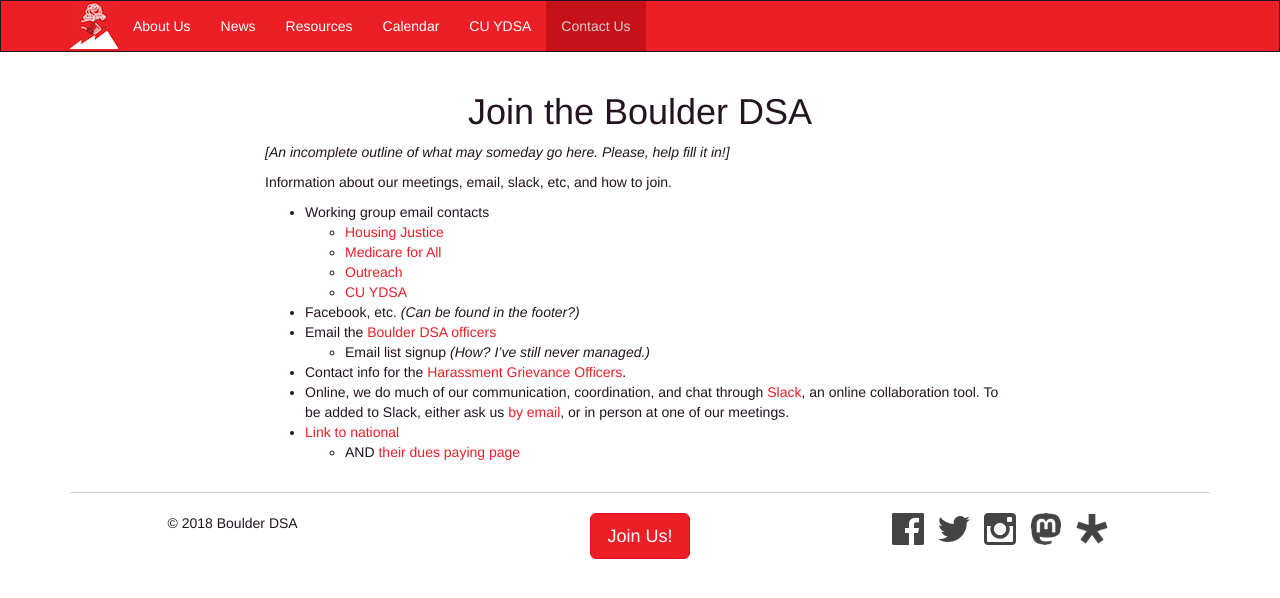
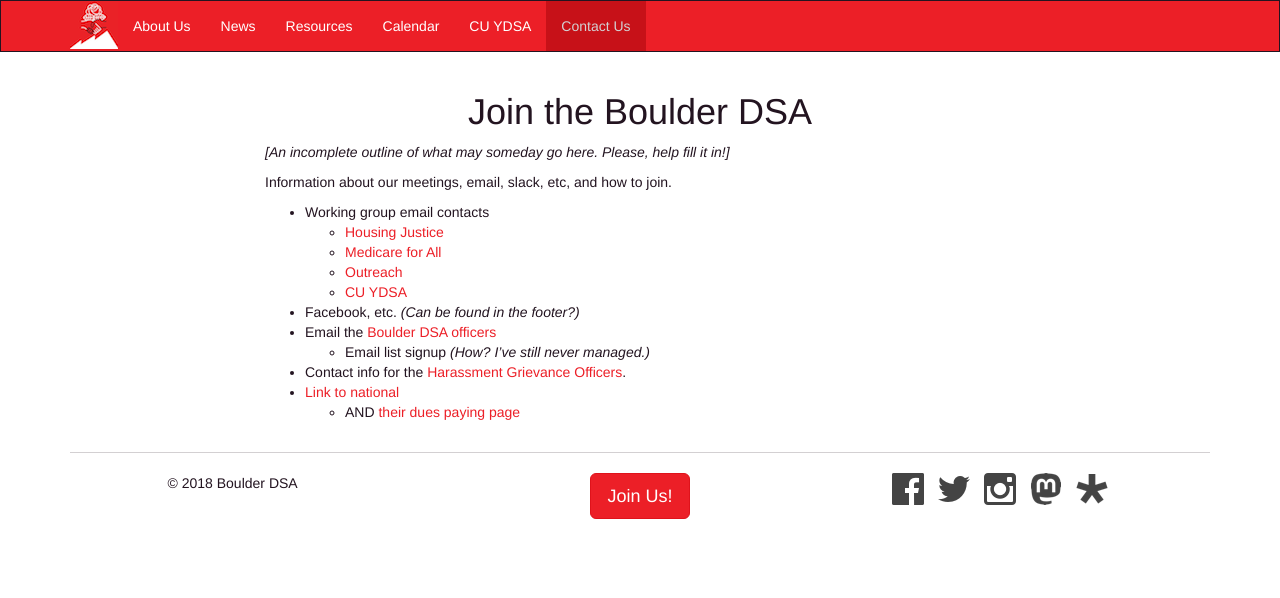
Before and after one commit to boulderdsa/boulderdsa.github.io, a Jekyll site: the page built from contact.md, in a window 1280 px wide. Shown: the top 598 px of the page. Built offline with Jekyll 4.4.1, drawn with Linux system fonts in a browser that asks for light colours.

Commit message:
Hiding our slack channel?

```diff
--- a/contact.md
+++ b/contact.md
@@ -14,7 +14,6 @@ Information about our meetings, email, slack, etc, and how to join.
 * Email the [Boulder DSA officers][email-officers]
     * Email list signup  _(How?  I've still never managed.)_
 * Contact info for the [Harassment Grievance Officers][email-hgo].
-* Online, we do much of our communication, coordination, and chat through [Slack](https://boulderdsa.slack.com), an online collaboration tool.  To be added to Slack, either ask us [by email][email-slack], or in person at one of our meetings.
 * [Link to national](http://www.dsausa.org)
     * AND [their dues paying page](https://act.dsausa.org/donate/membership/)
 
@@ -23,5 +22,4 @@ Information about our meetings, email, slack, etc, and how to join.
 [email-m4a]: mailto:boulderdsa.m4a@gmail.com
 [email-outreach]: mailto:boulderdsa.outreach@gmail.com
 [email-ydsa]: mailto:ydsa@colorado.edu
-[email-slack]: mailto:boulderdsa@gmail.com?subject={{ "Add me to Slack" | uri_escape}}&body={{ "Hi, my name is ___ and I'd like to be added to the Boulder DSA's Slack because ___." | uri_escape}}
 [email-hgo]: mailto:boulderdsa.hgo@gmail.com
```
